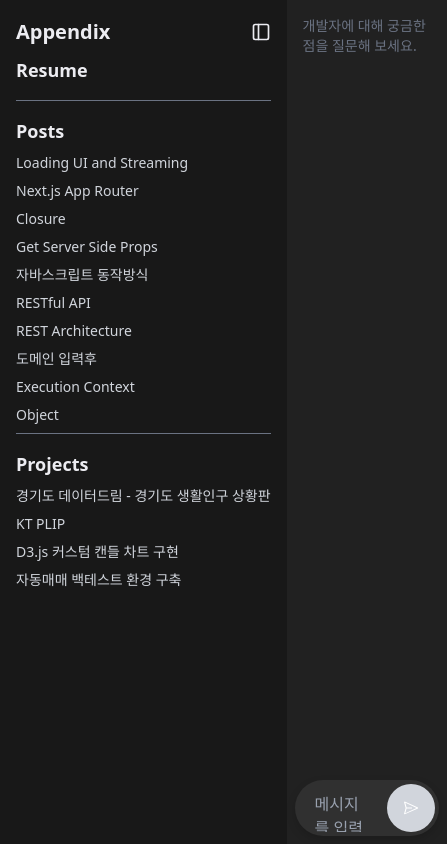
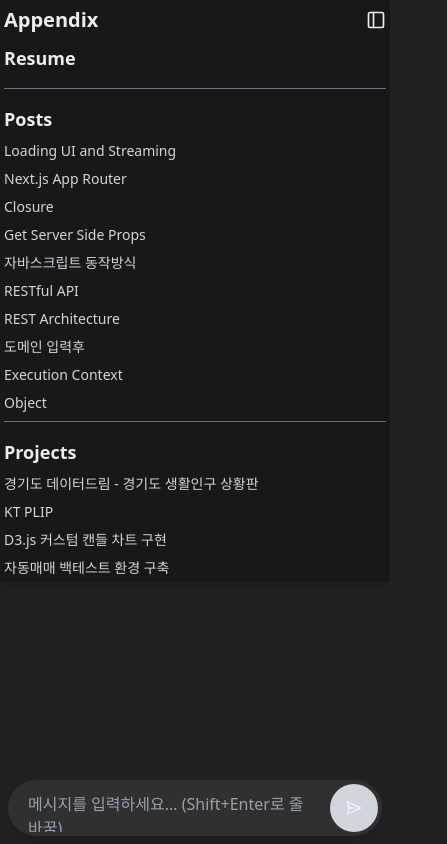
Before and after one commit to Latemarch/dbc_fe, a Next.js app: page / in a window 390 px wide. Both pictures are taken after a click on the element 26 px from the left and 32 px from the top of the page. Shown: the whole page, 447 px wide, since content can reach past the window. Built offline with nearby package versions, Linux system fonts and the light colour scheme.

Commit message:
add mobile header

```diff
--- a/components/LeftSide.tsx
+++ b/components/LeftSide.tsx
@@ -4,15 +4,52 @@ import { PostDetail, useContentsData } from "@/hooks/useContents";
 import ContentsContainer from "./ContentsContainer";
 import SideBar from "./SideBar";
 import * as React from "react";
+import MobileHeader from "./MobileHeader";
 
 export default function LeftSide() {
   const [selectedContent, setSelectedContent] = React.useState<string | null>(
     null
   );
+  const [isDesktop, setIsDesktop] = React.useState(false);
   const [content, setContent] = React.useState<string | PostDetail | null>(
     null
   );
   const { data: contents } = useContentsData();
+  // 미디어 쿼리: md 이상 (768px)일 때 데스크톱으로 간주
+  React.useEffect(() => {
+    const checkScreenSize = () => {
+      setIsDesktop(window.matchMedia("(min-width: 768px)").matches);
+    };
+
+    // 초기 체크
+    checkScreenSize();
+
+    // 리사이즈 이벤트 리스너 추가
+    const mediaQuery = window.matchMedia("(min-width: 768px)");
+    const handleChange = (e: MediaQueryListEvent) => {
+      setIsDesktop(e.matches);
+    };
+
+    // MediaQueryList.addEventListener (최신 브라우저)
+    if (mediaQuery.addEventListener) {
+      mediaQuery.addEventListener("change", handleChange);
+    } else {
+      // 구형 브라우저 지원
+      mediaQuery.addListener(handleChange);
+    }
+
+    // 리사이즈 이벤트도 추가 (추가 안전장치)
+    window.addEventListener("resize", checkScreenSize);
+
+    return () => {
+      if (mediaQuery.removeEventListener) {
+        mediaQuery.removeEventListener("change", handleChange);
+      } else {
+        mediaQuery.removeListener(handleChange);
+      }
+      window.removeEventListener("resize", checkScreenSize);
+    };
+  }, []);
 
   React.useEffect(() => {
     if (selectedContent && contents) {
@@ -23,14 +60,28 @@ export default function LeftSide() {
       }
     }
   }, [selectedContent, contents]);
+
   if (!contents) return null;
+
   return (
-    <div className="flex h-full min-w-52 flex-row flex-shrink-0">
-      <SideBar
-        setSelectedContent={setSelectedContent}
-        selectedContent={selectedContent}
-        contents={contents}
-      />
+    <div
+      className={`flex h-full ${
+        isDesktop ? "min-w-52" : ""
+      } flex-row flex-shrink-0`}
+    >
+      {isDesktop ? (
+        <SideBar
+          setSelectedContent={setSelectedContent}
+          selectedContent={selectedContent}
+          contents={contents}
+        />
+      ) : (
+        <MobileHeader
+          setSelectedContent={setSelectedContent}
+          selectedContent={selectedContent}
+          contents={contents}
+        />
+      )}
       {content && selectedContent && (
         <ContentsContainer
           selectedContent={content}
--- /dev/null
+++ b/components/MobileHeader.tsx
@@ -0,0 +1,96 @@
+"use client";
+
+import { ContentsResponse } from "@/hooks/useContents";
+import * as React from "react";
+import { FiSidebar } from "react-icons/fi";
+
+export default function MobileHeader({
+  setSelectedContent,
+  selectedContent,
+  contents,
+}: {
+  setSelectedContent: React.Dispatch<React.SetStateAction<string | null>>;
+  selectedContent: string | null;
+  contents: ContentsResponse;
+}) {
+  const [isSidebarOpen, setIsSidebarOpen] = React.useState(false);
+
+  return (
+    <div
+      className={`absolute flex-row w-full drop-shadow-lg bg-sidebar flex-shrink-0 ${
+        isSidebarOpen ? "bg-sidebar" : ""
+      }`}
+    >
+      <div className="flex flex-col h-full p-1">
+        <div className="flex justify-between items-center ">
+          {isSidebarOpen && (
+            <span className="font-bold text-xl ">Appendix</span>
+          )}
+          <div
+            className="cursor-pointer h-8 flex items-center justify-center"
+            onClick={() => setIsSidebarOpen(!isSidebarOpen)}
+          >
+            <FiSidebar className="text-xl" />
+          </div>
+        </div>
+        {isSidebarOpen && (
+          <div className="flex flex-col h-full">
+            <h2
+              className="font-bold text-lg my-2 cursor-pointer hover:text-white"
+              onClick={() =>
+                setSelectedContent((prev) =>
+                  prev === "resume" ? null : "resume"
+                )
+              }
+            >
+              Resume
+            </h2>
+            <div className="border-t border-gray-500 my-2" />
+            <h2 className="font-bold text-lg my-2">Posts</h2>
+            {contents && (
+              <p className="flex flex-col gap-2">
+                {Object.entries(contents.posts.posts_list).map(
+                  ([key, value]) => (
+                    <div
+                      key={key}
+                      className="text-sm text-gray-300 hover:text-white cursor-pointer"
+                      style={
+                        selectedContent === key ? { color: "#00aaff" } : {}
+                      }
+                      onClick={() =>
+                        setSelectedContent((prev) =>
+                          prev === value.id ? null : value.id
+                        )
+                      }
+                    >
+                      {value.title}
+                    </div>
+                  )
+                )}
+              </p>
+            )}
+            <div className="border-t border-gray-500 my-2" />
+            <h2 className="font-bold text-lg my-2">Projects</h2>
+            {contents && (
+              <p className="flex flex-col gap-2">
+                {Object.entries(contents.projects).map(([key, value]) => (
+                  <div
+                    key={key}
+                    className="text-sm text-gray-300 hover:text-white cursor-pointer"
+                  >
+                    {value.title}
+                  </div>
+                ))}
+              </p>
+            )}
+          </div>
+        )}
+      </div>
+      {/* {selectedContent && contents && (
+        <ContentsContainer
+          selectedContent={contents.posts[selectedContent] as PostDetail}
+        />
+      )} */}
+    </div>
+  );
+}
```
